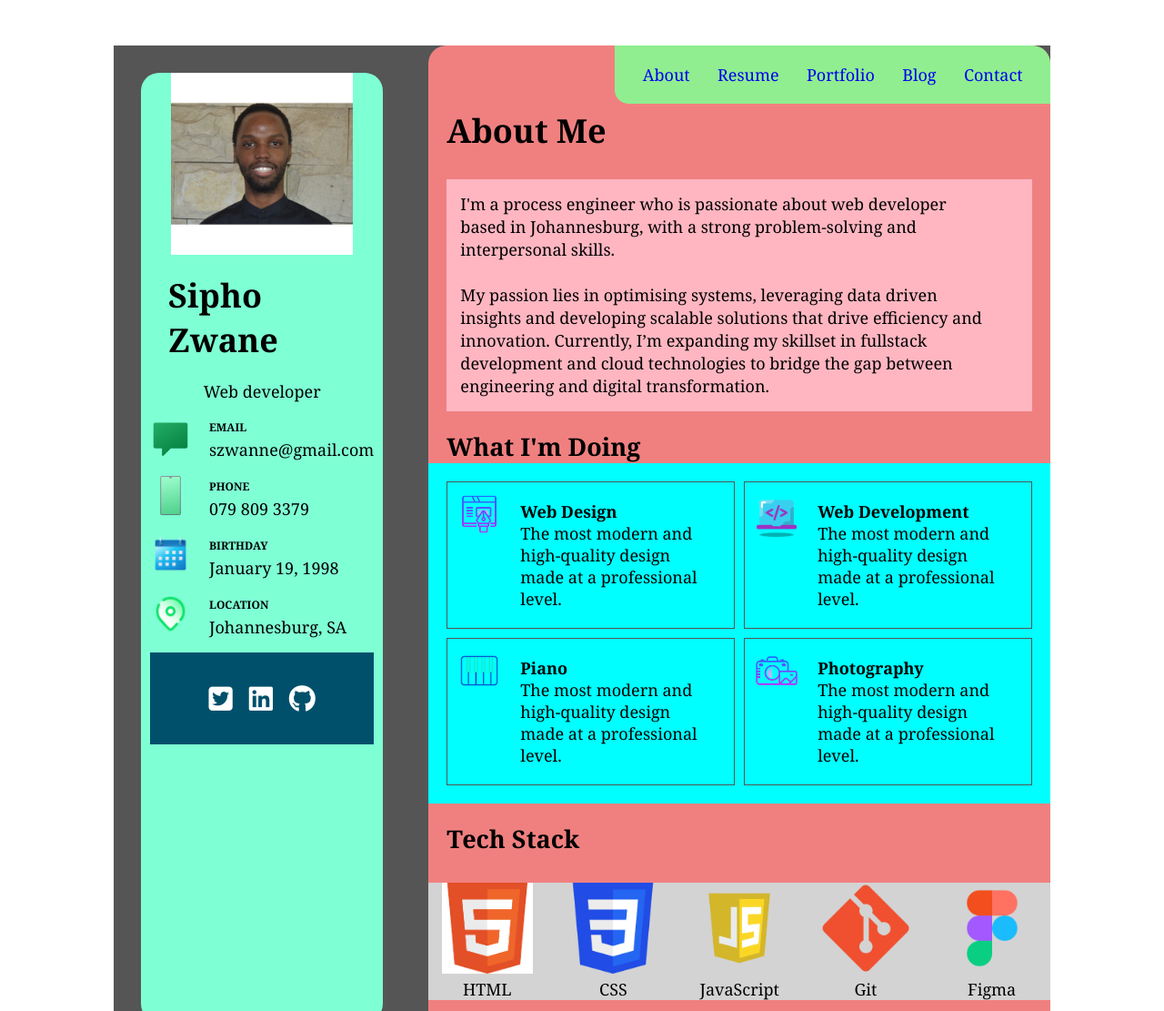
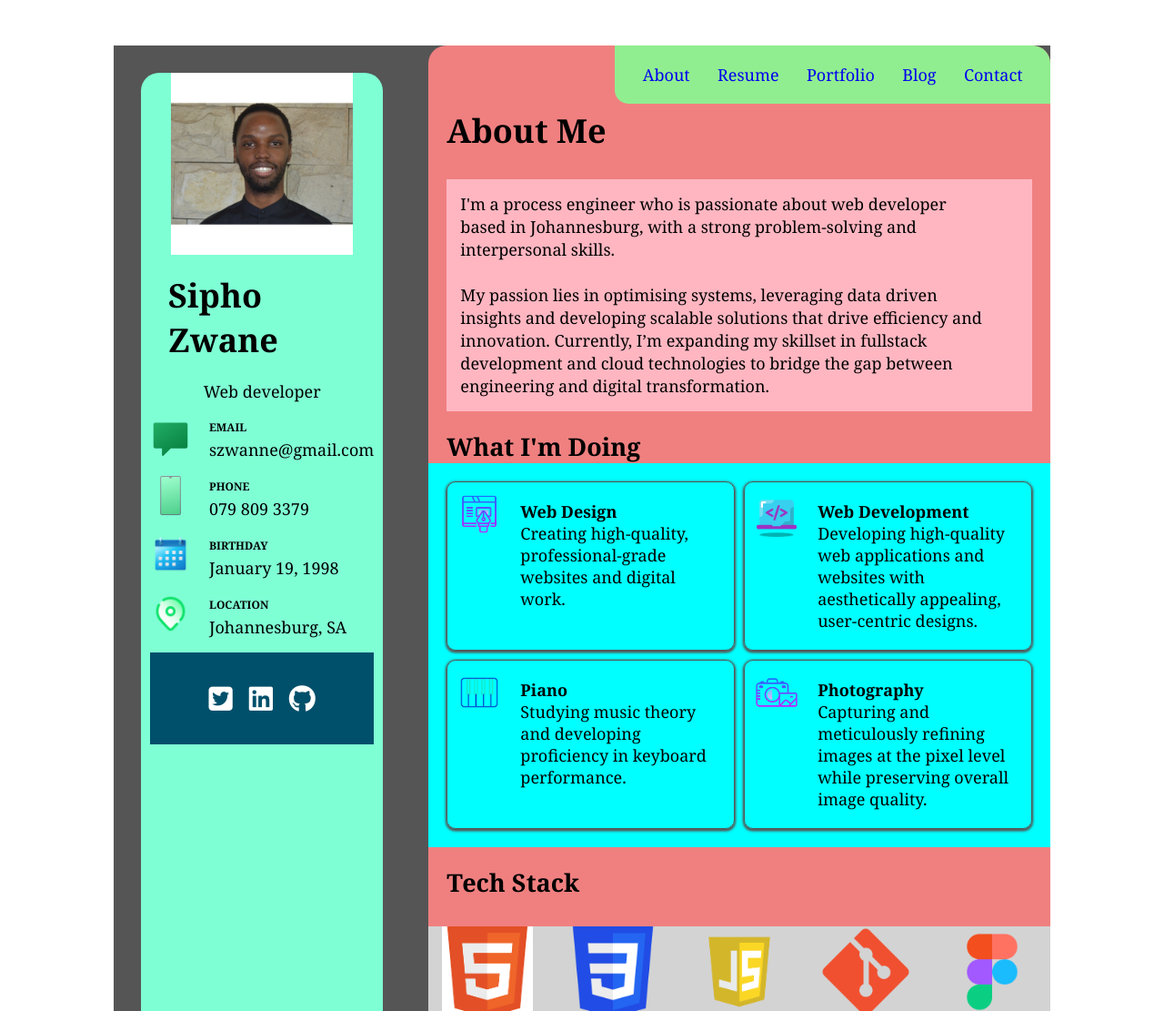
Before and after one commit to szwanne/Personal-Portfolio-Website, a plain HTML site: page index.html in a window 1280 px wide. Shown: the top 1111 px of the page at 91% size. Drawn offline with Linux system fonts and the light colour scheme.

Commit message:
Updated the current work section

```diff
--- a/index.html
+++ b/index.html
@@ -118,8 +118,7 @@
               <div class="text-work">
                 <h4>Web Design</h4>
                 <p>
-                  The most modern and high-quality design made at a professional
-                  level.
+                  Creating high-quality, professional-grade websites and digital work.
                 </p>
               </div>
             </div>
@@ -128,8 +127,7 @@
               <div class="text-work">
                 <h4>Web Development</h4>
                 <p>
-                  The most modern and high-quality design made at a professional
-                  level.
+                  Developing high-quality web applications and websites with aesthetically appealing, user-centric designs.
                 </p>
               </div>
             </div>
@@ -138,8 +136,7 @@
               <div class="text-work">
                 <h4>Piano</h4>
                 <p>
-                  The most modern and high-quality design made at a professional
-                  level.
+                  Studying music theory and developing proficiency in keyboard performance.
                 </p>
               </div>
             </div>
@@ -148,8 +145,7 @@
               <div class="text-work">
                 <h4>Photography</h4>
                 <p>
-                  The most modern and high-quality design made at a professional
-                  level.
+                  Capturing and meticulously refining images at the pixel level while preserving overall image quality.
                 </p>
               </div>
             </div>
--- a/style.css
+++ b/style.css
@@ -156,6 +156,8 @@ a {
   gap: 10px;
   max-width: 600px;
   max-height: 250px;
+  border-radius: 10px;
+  box-shadow: 0px 1.25px 2.5px 1.2px #555;
 }
 .text-work {
   padding: 10px;
```
